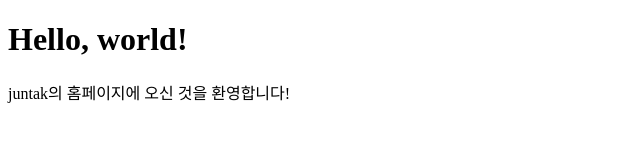
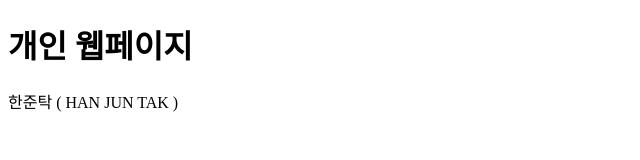
Before and after one commit to juntak861/juntak861.github.io, a plain HTML site: page index.html in a window 1280 px wide. Shown: the whole page, without its empty margins (0-640 px from the left). Drawn offline with Linux system fonts and the light colour scheme.

Commit message:
Update index.html

```diff
--- a/index.html
+++ b/index.html
@@ -1,10 +1,10 @@
 <!DOCTYPE html>
 <html>
 <head>
-<title>Hello, world!</title>
+<title>한준탁 개인 웹페이지</title>
 </head>
 <body>
-<h1>Hello, world!</h1>
-<p>juntak의 홈페이지에 오신 것을 환영합니다!</p>
+<h1>개인 웹페이지</h1>
+<p>한준탁 ( HAN JUN TAK )</p>
 </body>
 </html>
```
